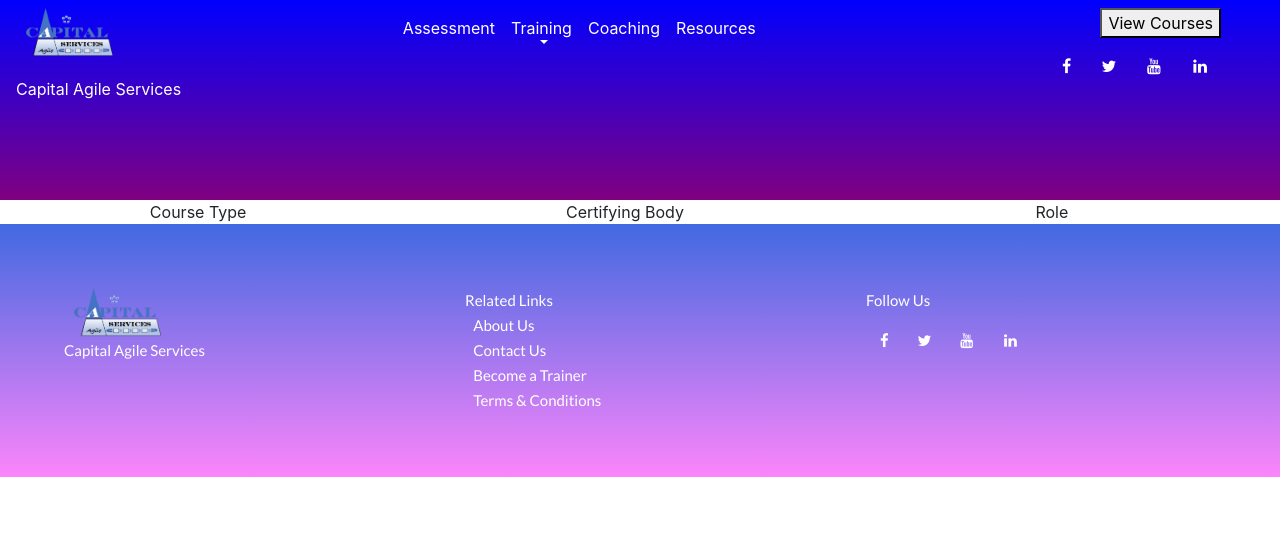
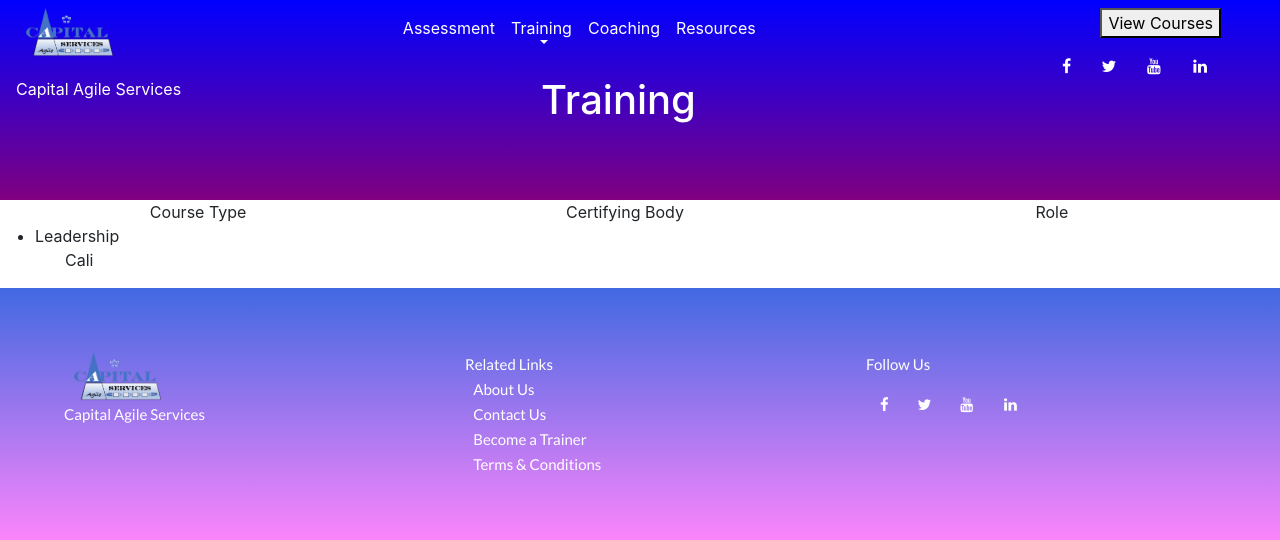
Before and after one commit to ckarjadi/capital_services, a Flask app: page /training in a window 1280 px wide. Shown: the top 540 px of the page. Run offline with Flask 2, Linux system fonts and the light colour scheme; some libraries are stand-ins or nearby versions.

Commit message:
some further work on training.css, training.html. added page_titles to the relevant pages in routes.py

```diff
--- a/app/routes.py
+++ b/app/routes.py
@@ -44,7 +44,7 @@ def training():
 	"""
 	title = 'Training'
 	template_name = 'training.html'
-	kwargs = {'title': title}
+	kwargs = {'title': title, 'page_title': 'Training'}
 	return render_template(template_name, **kwargs)
 
 '''
@@ -66,7 +66,7 @@ def course_page():
 	"""
 	title = 'Upcoming Course Page'
 	template_name = 'upcoming_course.html'
-	kwargs = {'title': title}
+	kwargs = {'title': title, 'page_title': 'Upcoming Courses'}
 	return render_template(template_name, **kwargs)
 
 @app.route('/coaching')
@@ -76,7 +76,7 @@ def coaching():
 	"""
 	title = 'Coaching'
 	template_name = 'coaching.html'
-	kwargs = {'title': title}
+	kwargs = {'title': title, 'page_title': 'Coaching'}
 	return render_template(template_name, **kwargs)
 
 @app.route('/resources')
@@ -105,9 +105,8 @@ def about_us():
 	about
 	"""
 	title = 'About Us'
-	user = {'username': 'Bob'}
 	template_name = 'about_us.html'
-	kwargs = {'user': user, 'title': title}
+	kwargs = {'title': title, 'page_title': 'About Us'}
 	return render_template(template_name, **kwargs)
 
 @app.route('/contact_us')
@@ -116,7 +115,6 @@ def contact_us():
 	contact;
 	"""
 	title = 'Contact Us'
-	user = {'username': 'Bob'}
 	template_name = 'contact_us.html'
-	kwargs = {'user': user, 'title': title}
+	kwargs = {'title': title, 'page_title': 'Contact Us'}
 	return render_template(template_name, **kwargs)
--- a/app/static/training.css
+++ b/app/static/training.css
@@ -10,3 +10,15 @@
   display: inline-block;
   zoom: 1;
 }
+
+.disc {
+	list-style-type: disc;
+}
+
+.pad {
+  padding-left: 30px;
+}
+
+.left_text {
+	text-align: left;
+}
--- a/app/templates/training.html
+++ b/app/templates/training.html
@@ -9,6 +9,14 @@
   <div class="block">Certifying Body</div>
   <div class="block">Role</div>
 </div>
+<div class="row">
+	<ul style="margin-left: 50px;">
+		<li class="disc" style="text-align: left;">Leadership</li>
+			<ul class="pad">
+				<li class="left_text">Cali</li>
+			</ul>
+	</ul>
+</div>
 {% endblock %}
 
 {% include "footer.html" %}
```
